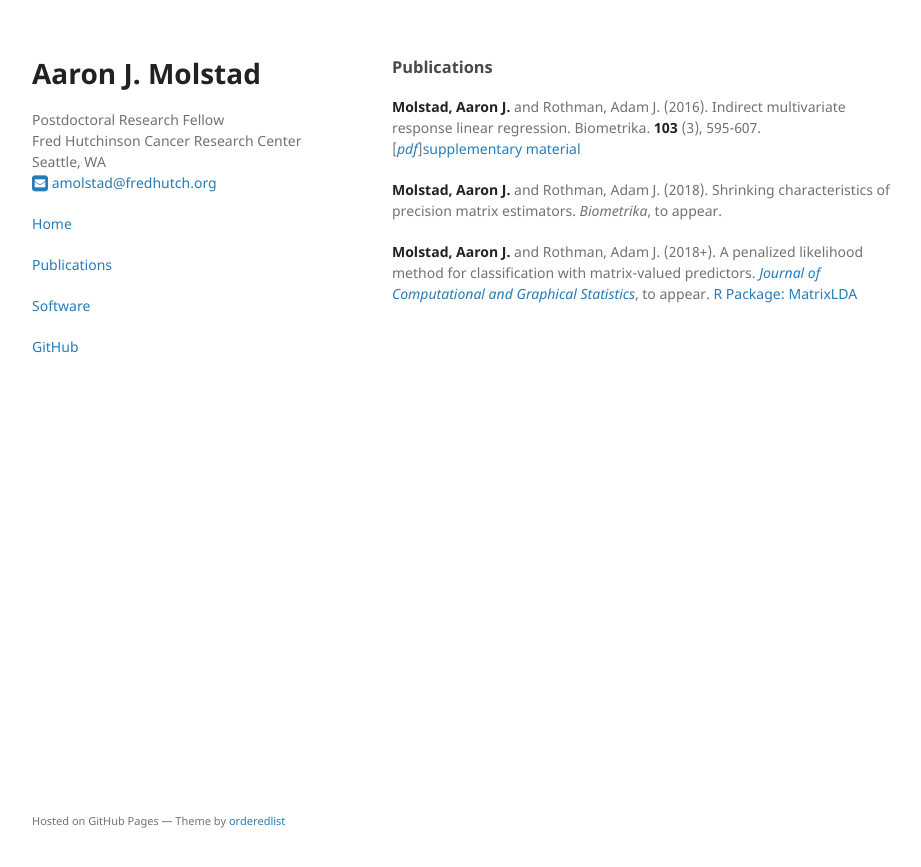
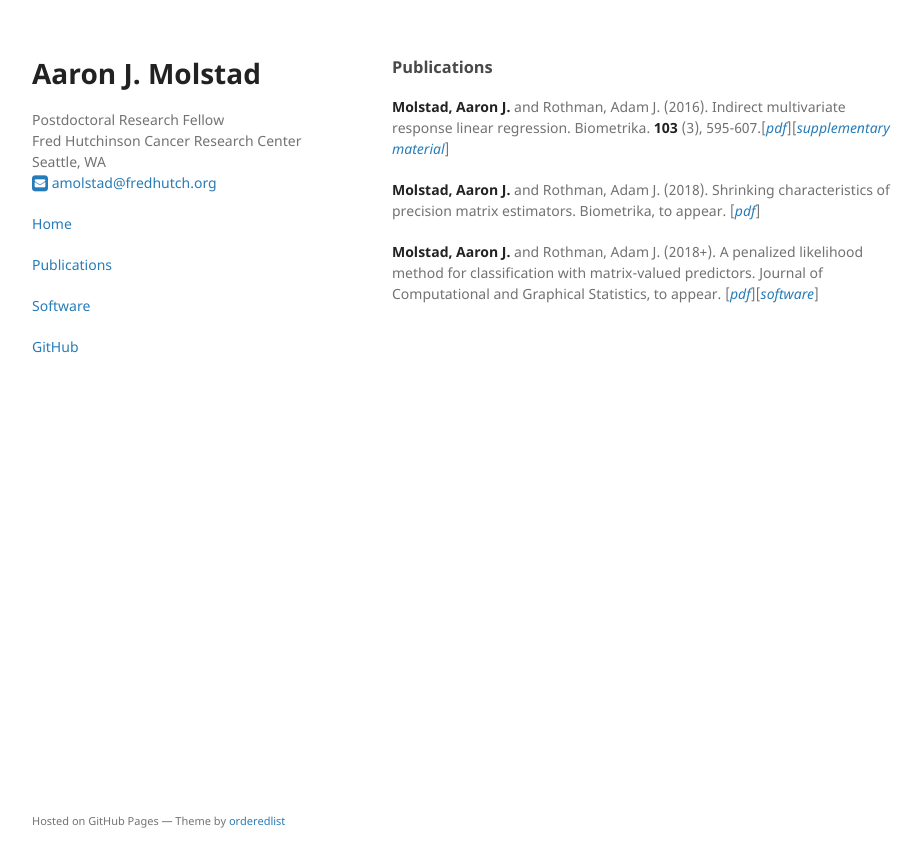
Before and after one commit to ajmolstad/ajmolstad.github.io, a Jekyll site: the page built from publications.md, in a window 1280 px wide. Shown: the top 867 px of the page, without its empty margins (178-1099 px from the left). Built offline with Jekyll 4.4.1, drawn with Linux system fonts in a browser that asks for light colours; our own code applies the rules of GitHub Pages for plain Markdown files.

Commit message:
Update publications.md

```diff
--- a/publications.md
+++ b/publications.md
@@ -3,9 +3,8 @@ layout: default
 ---
 ### Publications
 
-**Molstad, Aaron J.** and Rothman, Adam J. (2016). Indirect multivariate response linear regression. Biometrika. **103** (3), 595-607. <br>
-[[*pdf*](https://academic.oup.com/biomet/article-abstract/103/3/595/1744444/Indirect-multivariate-response-linear-regression?redirectedFrom=fulltext)][supplementary material](pages/IMRLR_Supp.pdf)
+**Molstad, Aaron J.** and Rothman, Adam J. (2016). Indirect multivariate response linear regression. Biometrika. **103** (3), 595-607.[[*pdf*](https://academic.oup.com/biomet/article-abstract/103/3/595/1744444/Indirect-multivariate-response-linear-regression?redirectedFrom=fulltext)][[*supplementary material*](pages/IMRLR_Supp.pdf)]
 
-**Molstad, Aaron J.** and Rothman, Adam J. (2018). Shrinking characteristics of precision matrix estimators. *Biometrika*, to appear.
+**Molstad, Aaron J.** and Rothman, Adam J. (2018). Shrinking characteristics of precision matrix estimators. Biometrika, to appear. [[*pdf*](https://arxiv.org/abs/1704.04820)]
 
-**Molstad, Aaron J.**  and Rothman, Adam J. (2018+). A penalized likelihood method for classification with matrix-valued predictors. [*Journal of Computational and Graphical Statistics*](pages/MatrixLDA.pdf), to appear. [R Package: MatrixLDA](https://cran.r-project.org/web/packages/MatrixLDA/.)
+**Molstad, Aaron J.**  and Rothman, Adam J. (2018+). A penalized likelihood method for classification with matrix-valued predictors. Journal of Computational and Graphical Statistics, to appear. [[*pdf*](pages/MatrixLDA.pdf)][[*software*](https://cran.r-project.org/web/packages/MatrixLDA/.)]
```
